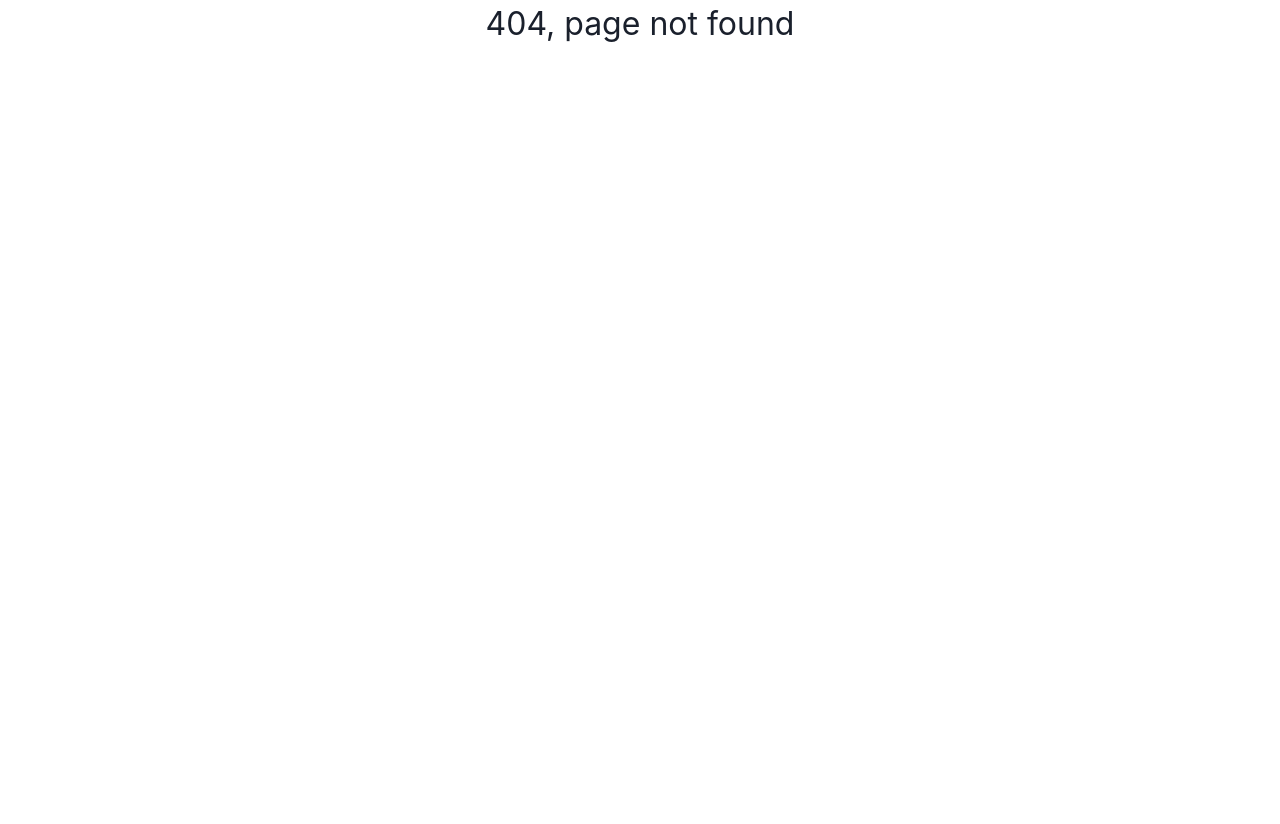
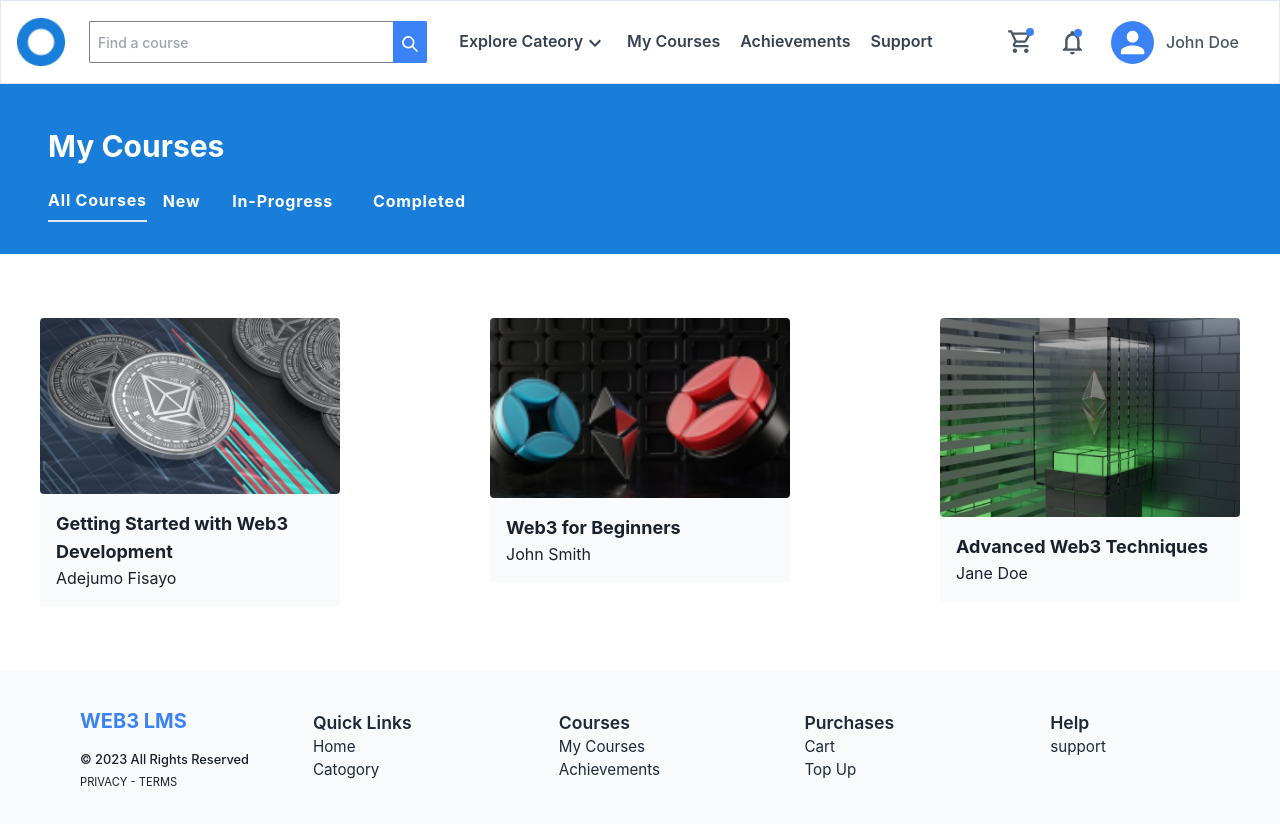
Before and after one commit to Tosmel2/AYA-LMS, a React (Create React App) app: page /courses/mycourse in a window 1280 px wide. Before the commit this address had no page. Shown: the top 824 px of the page. Before the commit the page ends 800 px from the top, so only its background shows below. Built offline with nearby package versions, Linux system fonts and the light colour scheme.

Commit message:
sweet alert notification fixed

```diff
--- a/src/App.js
+++ b/src/App.js
@@ -15,6 +15,8 @@ import LandingPage from "./components/LandingPage";
 import InstructorRegister from "./components/Instructor/InstructorRegister";
 import InstructorLogin from "./components/Instructor/InstructorLogin";
 import InstructorDashboard from "./components/Instructor/InstructorDashboard";
+import MyCourses from "./components/MyCourses/MyCourses";
+import ViewCourse from "./components/MyCourses/ViewCourse";
 import ResetPassword from "./components/ChangePassword/ResetPassword";
 import ForgetPassword from "./components/ChangePassword/ForgotPassword";
 // import MetamaskReg from "./components/MetamaskReg";
@@ -53,6 +55,8 @@ function App() {
           <Route exact path='/reset-password' element={<ResetPassword />} />
           <Route path='/register' element={<Register />} />
           <Route path='/login' element={<Login />} />
+          <Route path='/courses/mycourse' element={<MyCourses />} />
+          <Route path='/viewcourse' element={<ViewCourse />} />
           {/* <Route path='/meta_auth/login' element={<MetamaskReg />} /> */}
           <Route path='/adminLog' element={<AdminLogin />} />
           <Route path='/home' element={<Homepage />} />
--- /dev/null
+++ b/src/components/MyCourses/MyCourses.jsx
@@ -0,0 +1,117 @@
+import React from 'react'
+import { useState, useEffect } from 'react';
+import Navbar from "../Homepage/Navbar";
+import Footer from "../../molecules/Footer";
+import myCoin from '../../assets/coin.png'
+import web3 from '../../assets/small.png'
+import eth from '../../assets/eth.png'
+
+
+
+const MyCourses = () => {
+  const [selectedTab, setSelectedTab] = useState('all');
+  const [Courses, setCourses] = useState([]);
+
+  useEffect(() => {
+    if (selectedTab === 'all') {
+      setCourses([
+        { title: "Getting Started with Web3 Development", instructor: "Adejumo Fisayo", courseImage: myCoin},
+        { title: "Web3 for Beginners", instructor: "John Smith", courseImage: web3 },
+        { title: "Advanced Web3 Techniques", instructor: "Jane Doe", courseImage: eth},
+      ]);
+    } else if (selectedTab === 'new') {
+      setCourses([
+        { title: "Advanced Web3 Techniques", instructor: "Jane Doe", courseImage: eth},
+      ]);
+    } else if (selectedTab === 'progress') {
+      setCourses([
+        { title: "Web3 for Beginners", instructor: "John Smith", courseImage: web3 }
+      ]);
+    } else if (selectedTab === 'completed') {
+      setCourses([
+        { title: "Getting Started with Web3 Development", instructor: "Adejumo Fisayo", courseImage: myCoin}
+      ]);
+    }
+  }, [selectedTab]);
+
+
+
+  return (
+    <>
+      <Navbar />
+        <div class="w-full px-12 py-8 flex flex-wrap flex-col my-8"
+        style={{backgroundColor:'#197DDA'}}>
+          <h1 className='text-3xl mt-16 text-white font-bold'>My Courses</h1>
+          <div class="flex  flex-wrap mt-4">
+          <a
+            href="/"
+            onClick={(e) => {
+              e.preventDefault();
+              setSelectedTab('all');
+            }}
+            class={`py-3 w-1/2 sm:w-auto justify-center sm:justify-start title-font text-white font-bold inline-flex items-center leading-none ${
+              selectedTab === 'all' ? 'border-b-2' : 'border-gray-200'
+            } tracking-wider rounded-t`}
+          >
+            All Courses
+          </a>
+          <a
+            href="/"
+            onClick={(e) => {
+              e.preventDefault();
+              setSelectedTab('new');
+            }}
+            class={`sm:px-4 py-3 w-1/2 sm:w-auto justify-center sm:justify-start title-font text-white font-bold inline-flex items-center leading-none ${
+              selectedTab === 'new' ? 'border-b-2' : 'border-gray-200'
+            } tracking-wider`}
+          >
+            New
+          </a>
+          <a
+            href="/"
+            onClick={(e) => {
+              e.preventDefault();
+              setSelectedTab('progress');
+            }}
+            class={`sm:px-4 py-3 w-1/2 sm:w-auto justify-center sm:justify-start title-font text-white font-bold inline-flex items-center leading-none ${
+              selectedTab === 'progress' ? 'border-b-2' : 'border-gray-200'
+            } tracking-wider`}
+          >
+            In-Progress
+          </a>
+          <a
+            href="/"
+            onClick={(e) => {
+              e.preventDefault();
+              setSelectedTab('completed');
+            }}
+            class={`sm:px-6 py-3 w-1/2 sm:w-auto justify-center sm:justify-start title-font text-white font-bold inline-flex items-center leading-none ${
+              selectedTab === 'completed' ? 'border-b-2' : 'border-gray-200'
+            } tracking-wider`}
+          >
+            Completed
+          </a>
+          </div>
+        </div>
+
+        <div class=" container px-10 py-8 flex flex-wrap justify-between mb-8">
+          {Courses.map((course, index) => (
+            <div key={index} class="w-full sm:w-1/2 md:w-1/3 lg:w-1/4">
+              <img
+              src={course.courseImage}
+              className="block object-cover object-center rounded w-full"
+              alt="course cards" />
+                <div className='bg-slate-50 p-4'>
+                  <h1 className='font-bold text-2xl sm:text-lg'>{course.title}</h1>
+                  <p>{course.instructor}</p>
+                </div>
+            </div>
+          ))}
+        </div>
+      <Footer />
+
+    </>
+  )
+}
+
+export default MyCourses
--- /dev/null
+++ b/src/components/MyCourses/ViewCourse.jsx
@@ -0,0 +1,95 @@
+import React from 'react'
+
+const ViewCourse = () => {
+  return (
+    <div>
+      <div className="flex justify-between" >
+      <div class="grid divide-y divide-neutral-200 max-w-xl px-16" style={{width:'45%', border:'2px solid red'}}>
+          <div class="" style={{border:'2px solid red'}}>
+            <details class="group">
+              <summary class="flex justify-between items-center font-medium cursor-pointer list-none">
+                <span> What is Ethereum?</span>
+                <span class="transition group-open:rotate-180">
+                      <svg fill="none" height="24" shape-rendering="geometricPrecision" stroke="currentColor" stroke-linecap="round" stroke-linejoin="round" stroke-width="1.5" viewBox="0 0 24 24" width="24"><path d="M6 9l6 6 6-6"></path>
+                </svg>
+                    </span>
+              </summary>
+              <p class="text-neutral-600 mt-0 group-open:animate-fadeIn">
+                SAAS platform is a cloud-based software service that allows users to access
+                and use a variety of tools and functionality.
+              </p>
+            </details>
+          </div>
+          <div class="py-5">
+            <details class="group">
+              <summary class="flex justify-between items-center font-medium cursor-pointer list-none">
+                <span> Smart Contract with solidity</span>
+                <span class="transition group-open:rotate-180">
+                      <svg fill="none" height="24" shape-rendering="geometricPrecision" stroke="currentColor" stroke-linecap="round" stroke-linejoin="round" stroke-width="1.5" viewBox="0 0 24 24" width="24"><path d="M6 9l6 6 6-6"></path>
+                      </svg>
+                    </span>
+              </summary>
+              <p class="text-neutral-600 mt-0 group-open:animate-fadeIn">
+                We offers a variety of billing options, including monthly and annual subscription plans,
+                as well as pay-as-you-go pricing for certain services. Payment is typically made through a credit
+                card or other secure online payment method.
+              </p>
+            </details>
+          </div>
+          <div class="py-5">
+            <details class="group">
+              <summary class="flex justify-between items-center font-medium cursor-pointer list-none">
+                <span> Advanced Smart Contracts</span>
+                <span class="transition group-open:rotate-180">
+                      <svg fill="none" height="24" shape-rendering="geometricPrecision" stroke="currentColor" stroke-linecap="round" stroke-linejoin="round" stroke-width="1.5" viewBox="0 0 24 24" width="24"><path d="M6 9l6 6 6-6"></path>
+                      </svg>
+                      </span>
+                </summary>
+                <p class="text-neutral-600 m0-3 group-open:animate-fadeIn">
+                  We offers a 30-day money-back guarantee for most of its subscription plans. If you are not
+                  satisfied with your subscription within the first 30 days, you can request a full refund. Refunds
+                  for subscriptions that have been active for longer than 30 days may be considered on a case-by-case
+                  basis.
+                </p>
+              </details>
+            </div>
+            <div class="py-5">
+              <details class="group">
+                <summary class="flex justify-between items-center font-medium cursor-pointer list-none">
+                  <span> Building Ineractive Front-Ends</span>
+                  <span class="transition group-open:rotate-180">
+                        <svg fill="none" height="24" shape-rendering="geometricPrecision" stroke="currentColor" stroke-linecap="round" stroke-linejoin="round" stroke-width="1.5" viewBox="0 0 24 24" width="24"><path d="M6 9l6 6 6-6"></path>
+                        </svg>
+                      </span>
+                </summary>
+                <p class="text-neutral-600 mt-0 group-open:animate-fadeIn">
+                  To cancel your We subscription, you can log in to your account and navigate to the
+                  subscription management page. From there, you should be able to cancel your subscription and stop
+                  future billing.
+                </p>
+              </details>
+            </div>
+            <div class="py-5">
+              <details class="group">
+                <summary class="flex justify-between items-center font-medium cursor-pointer list-none">
+                  <span> Real Project with Ethereum</span>
+                  <span class="transition group-open:rotate-180">
+                        <svg fill="none" height="24" shape-rendering="geometricPrecision" stroke="currentColor" stroke-linecap="round" stroke-linejoin="round" stroke-width="1.5" viewBox="0 0 24 24" width="24"><path d="M6 9l6 6 6-6"></path>
+                        </svg>
+                      </span>
+                </summary>
+                <p class="text-neutral-600 mt-0 group-open:animate-fadeIn">
+                  We offers a free trial of its  platform for a limited time. During the trial period,
+                  you will have access to a limited set of features and functionality, but you will not be charged.
+                </p>
+              </details>
+            </div>
+
+            </div>
+            <div className="preview-course" style={{width:'50%', border:'2px solid blue',height:'100vh'}}></div>
+        </div>
+    </div>
+  )
+}
+
+export default ViewCourse
```
Also changed, not shown: src/assets/eth.png (added).
